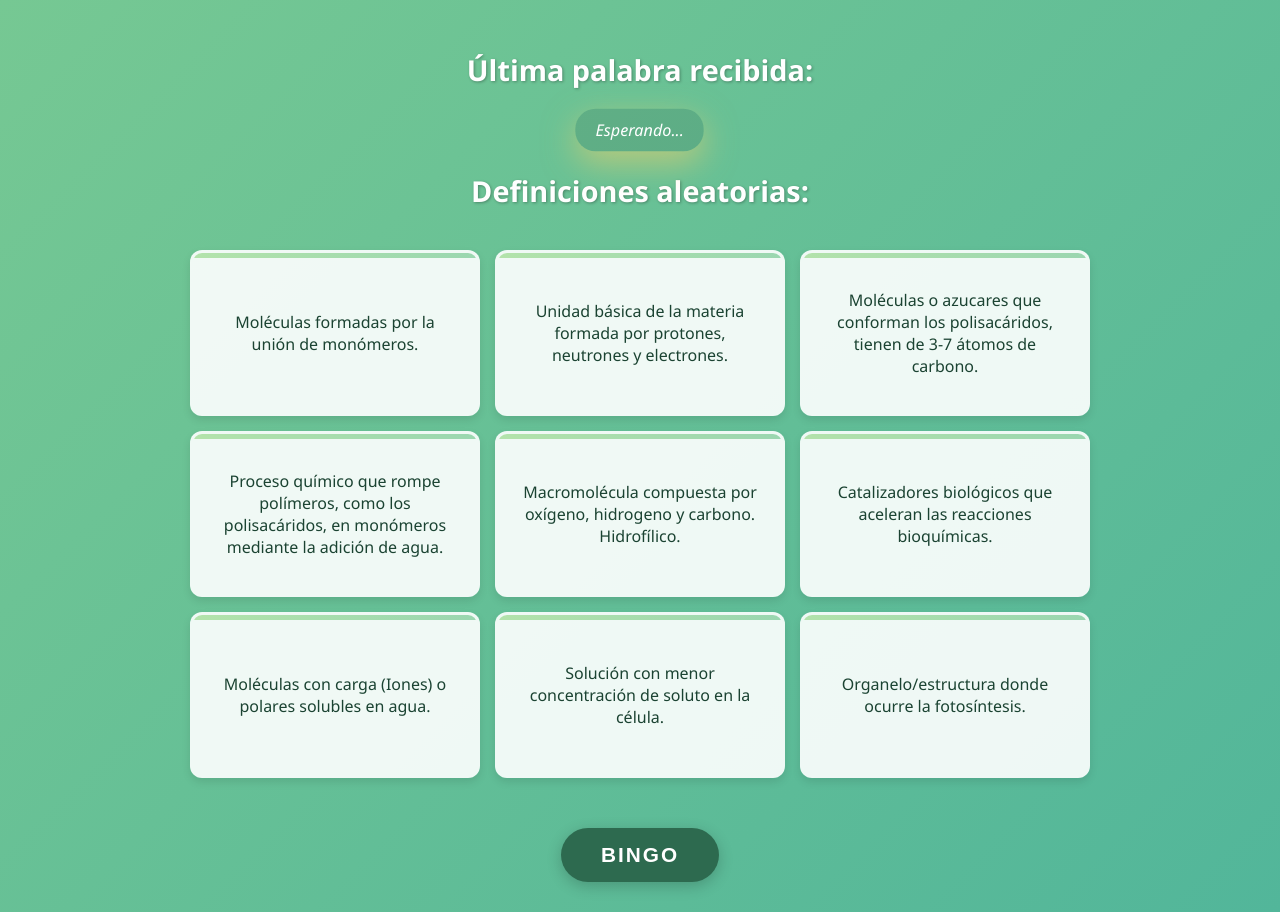
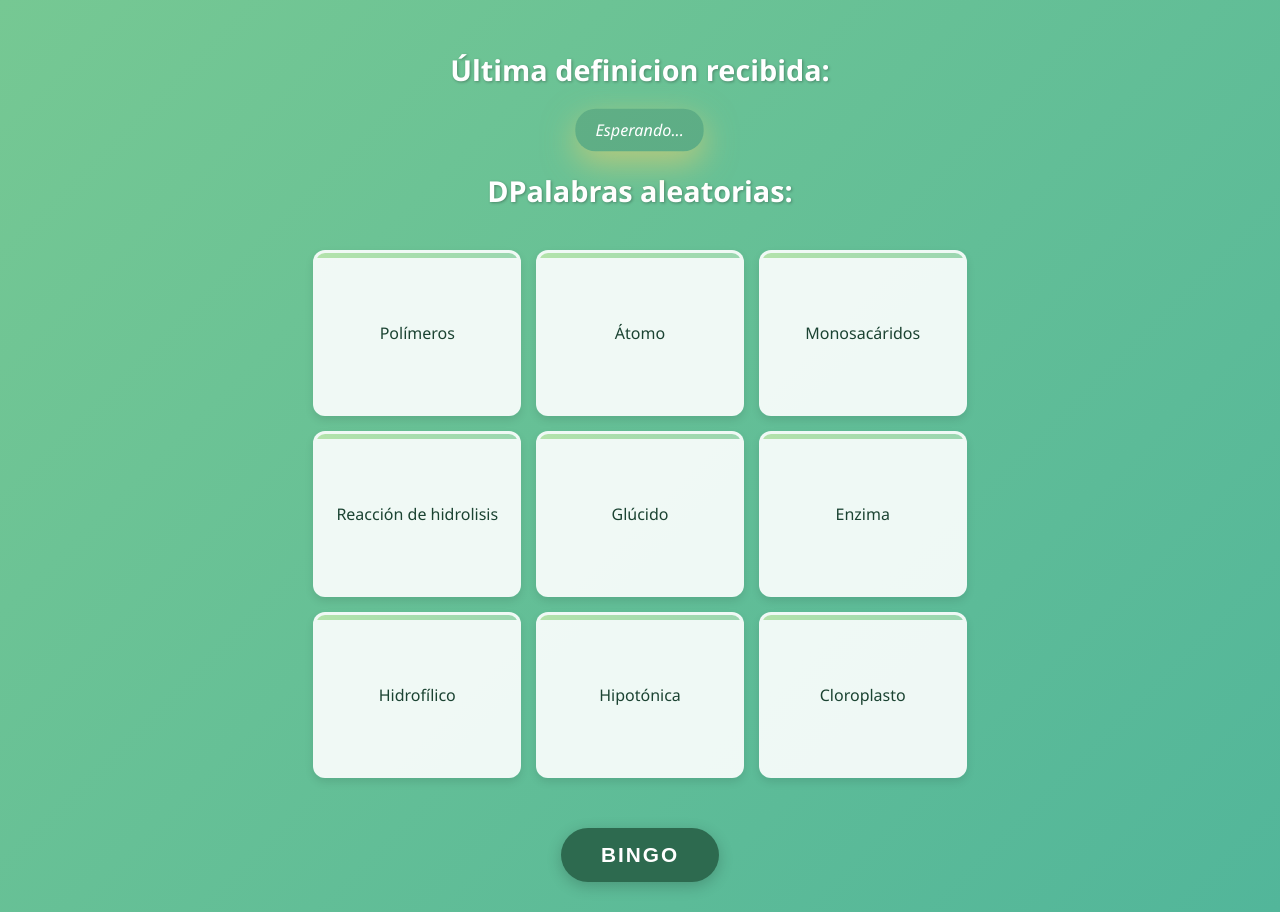
Before and after one commit to sebas3261/bingo, a React (Vite) app: page /game in a window 1280 px wide. Built offline with nearby package versions, Linux system fonts and the light colour scheme; no server answers; the database is empty.

Commit message:
cambio de palabras y definiciones

```diff
--- a/src/pages/Game.jsx
+++ b/src/pages/Game.jsx
@@ -35,7 +35,7 @@ export default function Game() {
         } else {
           setWordsReceived((prev) => [
             ...prev,
-            { word: data.word, definition: data.definition }
+            { word: data.text, definition: data.definition }
           ]);
         }
       }
@@ -103,7 +103,7 @@ export default function Game() {
         <h2>🚨 El juego ha terminado. 🚨</h2>
       ) : (
         <>
-          <h2>Última palabra recibida:</h2>
+          <h2>Última definicion recibida:</h2>
           {wordsReceived.length > 0 ? (
             <div>
               <strong>{wordsReceived[wordsReceived.length - 1].word}</strong>
@@ -112,7 +112,7 @@ export default function Game() {
             <p>Esperando...</p>
           )}
 
-          <h2>Definiciones aleatorias:</h2>
+          <h2>DPalabras aleatorias:</h2>
           <div className="cardContainer">
           {randomWords.map((item, index) => (
         <div
@@ -120,7 +120,7 @@ export default function Game() {
           className={`card ${selectedWords.includes(item.word) ? "selected" : ""}`}
           onClick={() => toggleSelected(item.word)}
         >
-          {item.definition}
+          {item.word}
         </div>
       ))}
           </div>
```
